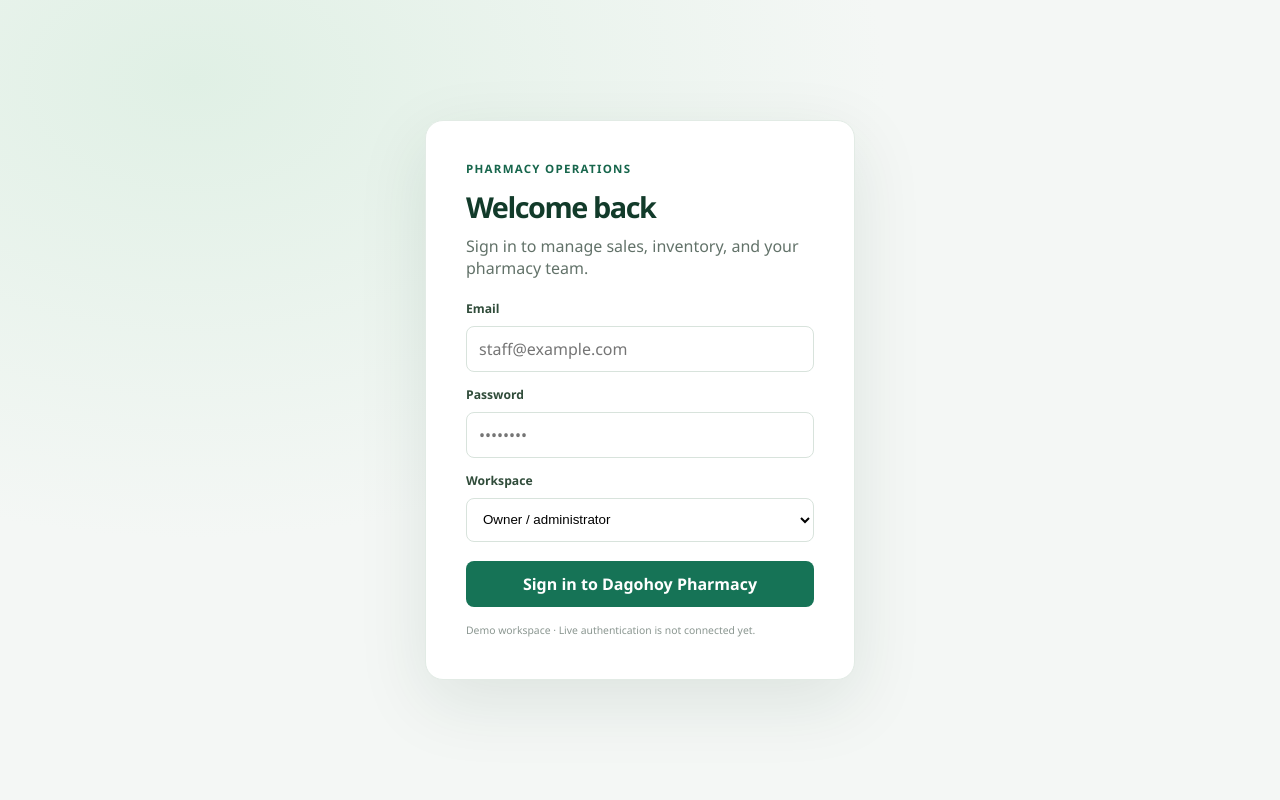
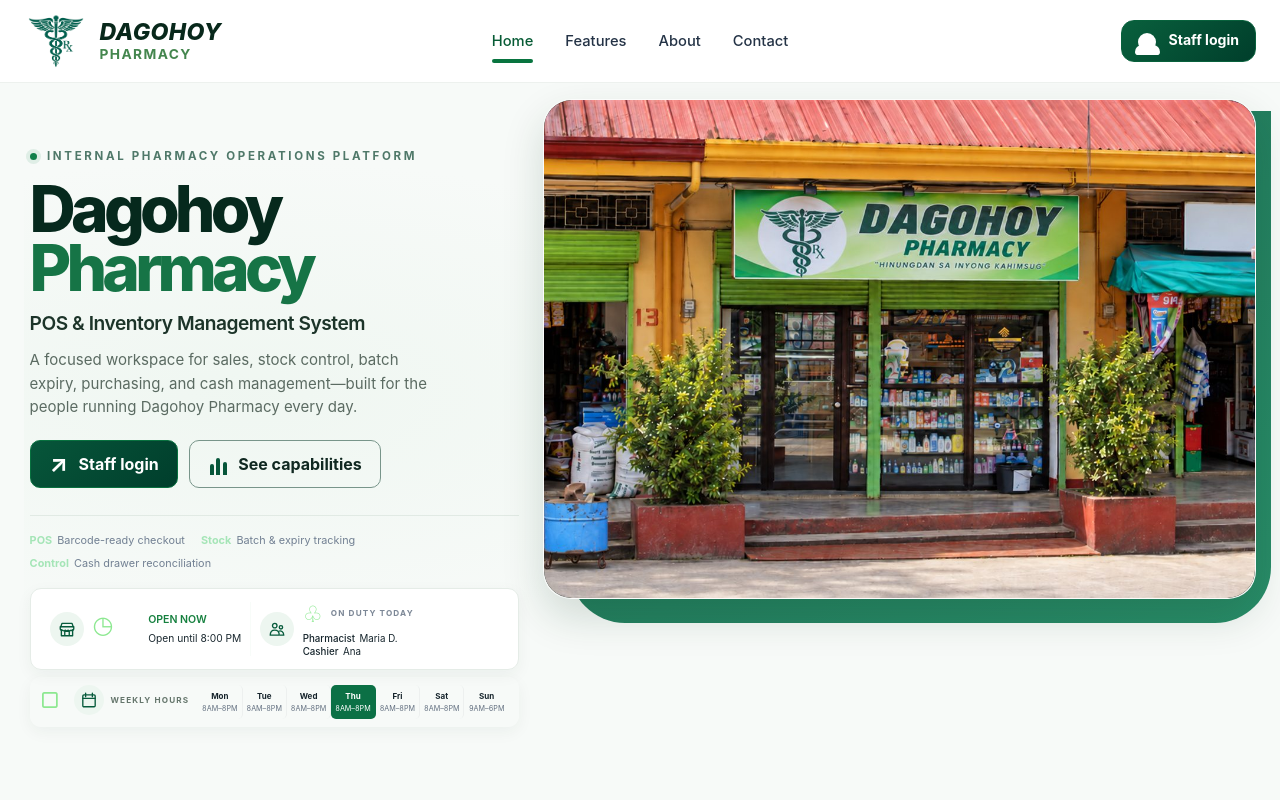
Before and after one commit to adrianniel/Dagohoy-Pharmacy-Web, a React (Vite) app: page / in a window 1280 px wide. Before the commit this address led to /login. Shown: the top 800 px of the page. Built offline with nearby package versions, Linux system fonts and the light colour scheme.

Commit message:
feat: restore pharmacy operations landing page

```diff
--- a/src/App.tsx
+++ b/src/App.tsx
@@ -11,11 +11,12 @@ import { AdminPage } from './pages/admin/AdminPage';
 import { AdminRoute } from './routes/AdminRoute';
 import { OperationsPage } from './pages/admin/OperationsPage';
 import { RegisterPage } from './pages/cashier/RegisterPage';
+import { LandingPage } from './pages/LandingPage';
 
 export function App() {
   return (
     <Routes>
-      <Route path="/" element={<Navigate to="/login" replace />} />
+      <Route path="/" element={<LandingPage />} />
       <Route path="/login" element={<LoginPage />} />
       <Route element={<ProtectedRoute />}>
         <Route path="/cashier" element={<CashierLayout />}>
--- a/src/components/landing/FeaturesSection.tsx
+++ b/src/components/landing/FeaturesSection.tsx
@@ -32,8 +32,11 @@ export function FeaturesSection() {
     >
       <div className="section-heading">
         <p className="eyebrow">Core capabilities</p>
-        <h2 id="features-title">Tools for everyday pharmacy work.</h2>
-        <p>A practical foundation for the day-to-day work behind great service.</p>
+        <h2 id="features-title">One professional workspace for pharmacy operations.</h2>
+        <p>
+          Designed around the daily controls that keep sales accurate, stock traceable, and the
+          counter moving.
+        </p>
       </div>
       <div className="features-grid">
         {pharmacyFeatures.map((feature, index) => (
--- a/src/components/landing/HeroSection.tsx
+++ b/src/components/landing/HeroSection.tsx
@@ -16,7 +16,7 @@ export function HeroSection({ status, staff, hours }: HeroSectionProps) {
     <section className="landing-hero" id="home" aria-labelledby="landing-title">
       <div className="landing-hero__copy">
         <p className="landing-hero__eyebrow">
-          <span className="hero-eyebrow-dot" /> Trusted care. Modern solutions.
+          <span className="hero-eyebrow-dot" /> Internal pharmacy operations platform
         </p>
         <h1 id="landing-title">
           <span>Dagohoy</span>
@@ -24,16 +24,15 @@ export function HeroSection({ status, staff, hours }: HeroSectionProps) {
         </h1>
         <p className="landing-hero__subtitle">POS &amp; Inventory Management System</p>
         <p className="landing-hero__description">
-          Faster transactions. Accurate inventory.
-          <br />
-          Better pharmacy operations.
+          A focused workspace for sales, stock control, batch expiry, purchasing, and cash
+          management—built for the people running Dagohoy Pharmacy every day.
         </p>
         <div className="hero-actions">
           <Link className="action-link" to="/login">
             <span className="action-icon action-icon--arrow" aria-hidden="true">
               ↗
             </span>{' '}
-            Enter System
+            Staff login
           </Link>
           <a className="action-link action-link--outline" href="#features">
             <span className="action-icon action-icon--bars" aria-hidden="true">
@@ -41,8 +40,19 @@ export function HeroSection({ status, staff, hours }: HeroSectionProps) {
               <i />
               <i />
             </span>{' '}
-            Explore Features
+            See capabilities
           </a>
+        </div>
+        <div className="landing-operations-strip" aria-label="System capabilities">
+          <span>
+            <b>POS</b> Barcode-ready checkout
+          </span>
+          <span>
+            <b>Stock</b> Batch &amp; expiry tracking
+          </span>
+          <span>
+            <b>Control</b> Cash drawer reconciliation
+          </span>
         </div>
         <PharmacySnapshot status={status} staff={staff} hours={hours} />
       </div>
--- a/src/components/landing/LandingNav.tsx
+++ b/src/components/landing/LandingNav.tsx
@@ -16,7 +16,7 @@ export function LandingNav() {
           <span className="login-icon" aria-hidden="true">
             {'\u25CF'}
           </span>{' '}
-          Login
+          Staff login
         </Link>
       </nav>
     </header>
--- a/src/landing.css
+++ b/src/landing.css
@@ -190,6 +190,24 @@
 .action-link:hover {
   transform: translateY(-2px);
   background: linear-gradient(135deg, #329454, #237849);
+}
+.landing-operations-strip {
+  margin-top: 1.65rem;
+  padding-top: 1.1rem;
+  display: flex;
+  flex-wrap: wrap;
+  gap: 0.55rem 1rem;
+  border-top: 1px solid var(--line);
+  color: var(--ink-faint);
+  font-size: 0.68rem;
+}
+.landing-operations-strip span {
+  display: inline-flex;
+  gap: 0.32rem;
+}
+.landing-operations-strip b {
+  color: #a5e5b7;
+  font-weight: 750;
 }
 
 .landing-hero__visual {
```
